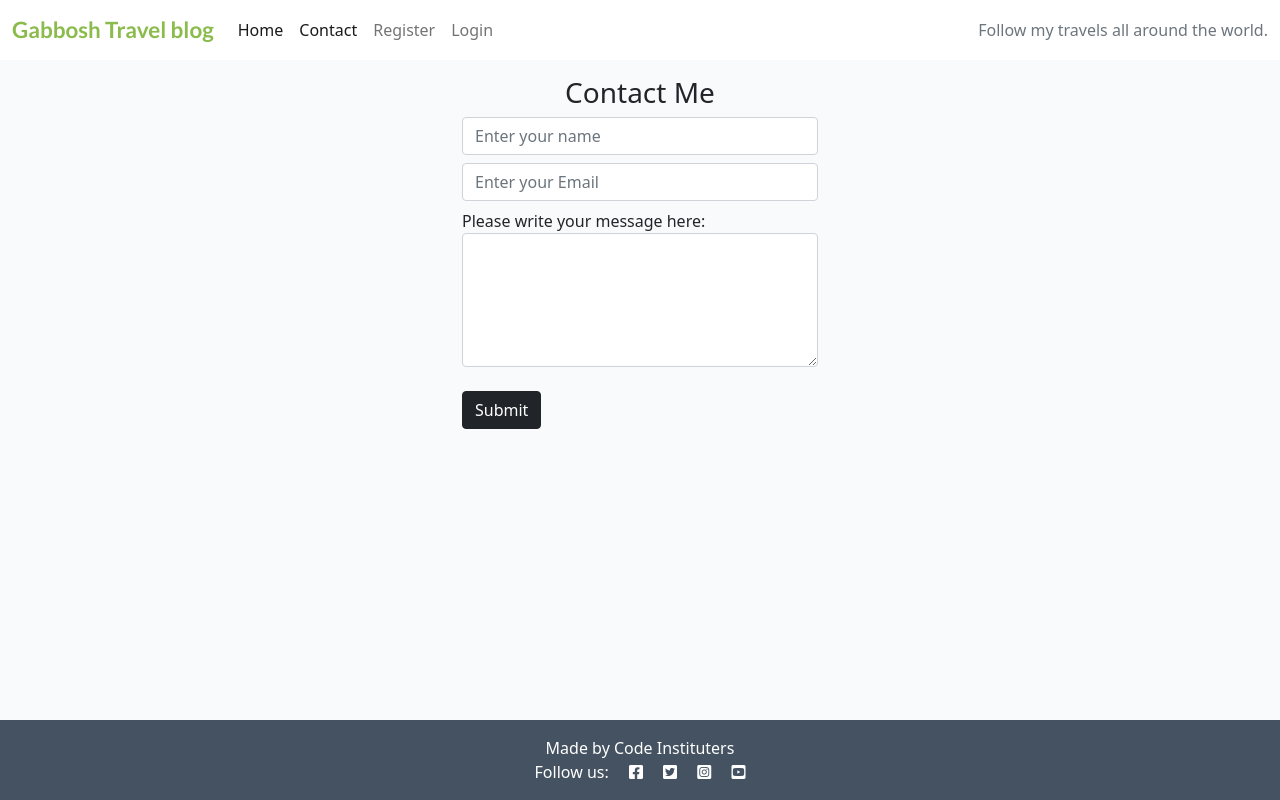
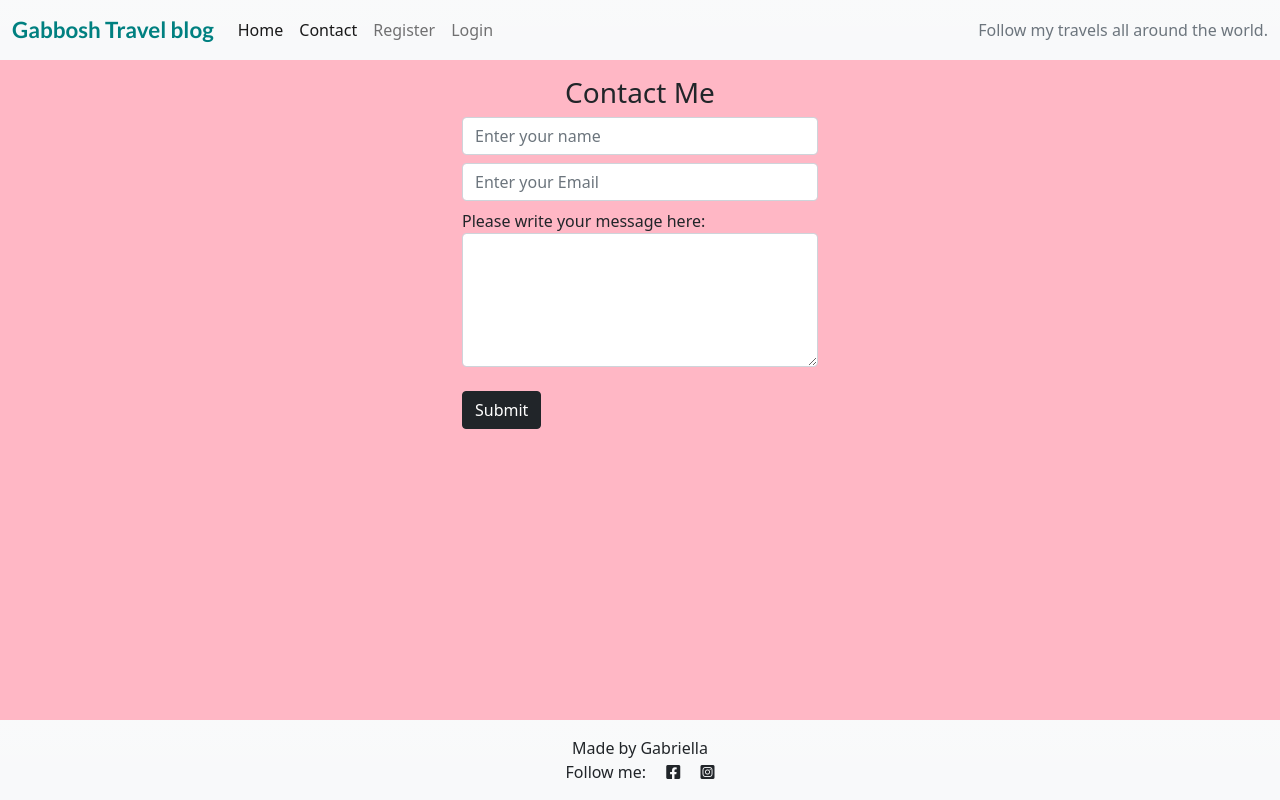
Before and after one commit to Jikazu/gabbosh-travelblog, a Django app: page /contact/ in a window 1280 px wide. Run offline with Django 3.2, Linux system fonts and the light colour scheme.

Commit message:
added custom colors to my css

```diff
--- a/static/css/style.css
+++ b/static/css/style.css
@@ -6,7 +6,7 @@ body {
     font-family: Lato, sans-serif;
     font-size: 1.4rem;
     font-weight: 700;
-    color: #8bbb4c;
+    color: #008080;
 }
 
 .red-o {
@@ -26,7 +26,7 @@ body {
 }
 
 .main-bg {
-    background-color: #F9FAFC;
+    background-color: #FFB7C5;
 }
 
 .card {
@@ -88,7 +88,7 @@ body {
 
 .post-link {
     text-decoration: none;
-    color: #445261;
+    color: #008080;
 }
 
 .post-link:hover,
--- a/templates/base.html
+++ b/templates/base.html
@@ -24,7 +24,7 @@
 
     <!-- Navigation -->
 
-    <nav class="navbar navbar-expand-lg navbar-light bg-dark bg-gradient">
+    <nav class="navbar navbar-expand-lg navbar-light bg-light bg-gradient">
         <div class="container-fluid">
             <a class="navbar-brand" href="{% url 'home' %}"><span class="brand">Gabbosh Travel blog</span></a>
             <button class="navbar-toggler" type="button" data-bs-toggle="collapse" data-bs-target="#navbarText"
@@ -82,12 +82,10 @@
     </main>
 
     <!-- Footer -->
-    <footer class="footer mt-auto py-3 dark-bg">
+    <footer class="footer mt-auto py-3 bg-light bg-gradient">
         <p class="m-0 text-center text-black">Made by Gabriella</p>
         <p class="m-0 text-center text-black">Follow me: <i class="fab fa-facebook-square ms-3"></i>
-            <i class="fab fa-twitter-square ms-3"></i>
             <i class="fab fa-instagram-square ms-3"></i>
-            <i class="fab fa-youtube-square ms-3"></i></p>
     </footer>
     <script>
         setTimeout(function(){
--- a/templates/contact.html
+++ b/templates/contact.html
@@ -24,7 +24,7 @@
 
     <!-- Navigation -->
 
-    <nav class="navbar navbar-expand-lg navbar-light bg-white">
+    <nav class="navbar navbar-expand-lg navbar-light bg-light bg-gradient">
         <div class="container-fluid">
             <a class="navbar-brand" href="{% url 'home' %}"><span class="brand">Gabbosh Travel blog</span></a>
             <button class="navbar-toggler" type="button" data-bs-toggle="collapse" data-bs-target="#navbarText"
@@ -93,12 +93,10 @@
 {% endif %}
 
     <!-- Footer -->
-    <footer class="footer mt-auto py-3 dark-bg">
-        <p class="m-0 text-center text-white">Made by Code Instituters</p>
-        <p class="m-0 text-center text-white">Follow us: <i class="fab fa-facebook-square ms-3"></i>
-            <i class="fab fa-twitter-square ms-3"></i>
+    <footer class="footer mt-auto py-3 bg-light bg-gradient">
+        <p class="m-0 text-center text-black">Made by Gabriella</p>
+        <p class="m-0 text-center text-black">Follow me: <i class="fab fa-facebook-square ms-3"></i>
             <i class="fab fa-instagram-square ms-3"></i>
-            <i class="fab fa-youtube-square ms-3"></i></p>
     </footer>
     <script>
         setTimeout(function(){
```
